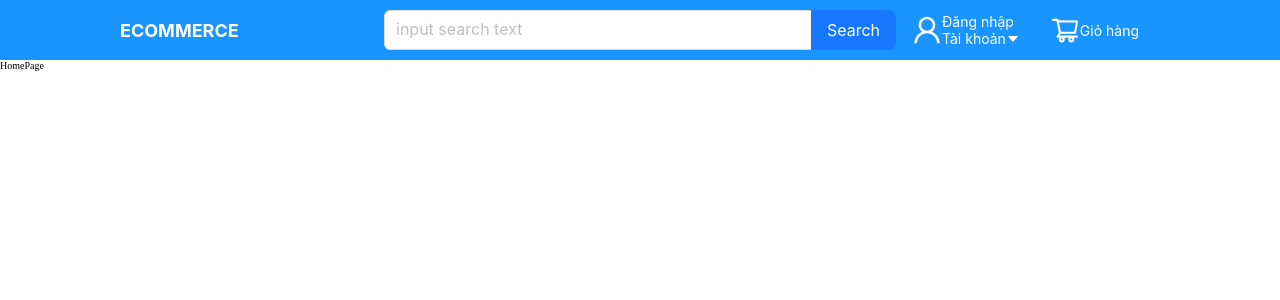
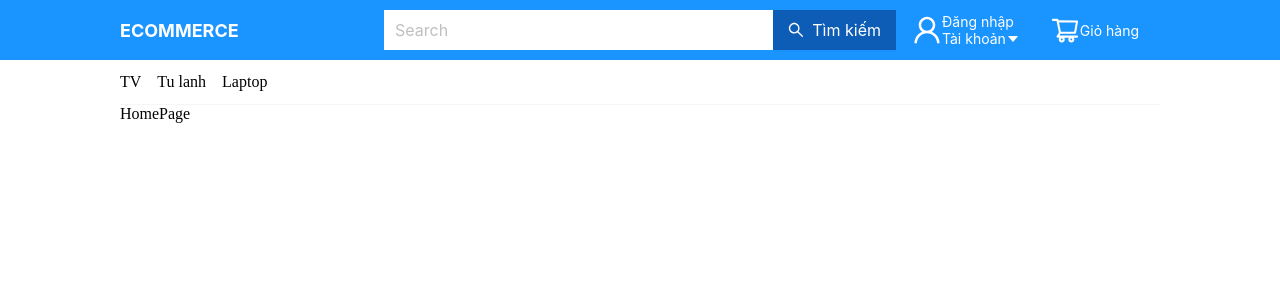
Before and after one commit to khoihuynh300/CCNPMM, a React (Create React App) app: page / in a window 1280 px wide. Shown: the top 300 px of the page. Built offline with nearby package versions, Linux system fonts and the light colour scheme.

Commit message:
giao diện header

```diff
--- /dev/null
+++ b/src/components/ButtonComponent/ButtonComponent.jsx
@@ -0,0 +1,12 @@
+import { Button } from "antd";
+import React from "react";
+
+const ButtonComponent = ({ children, size, style, textButton, ...rests }) => {
+  return (
+    <Button size={size} style={style} {...rests}>
+      {children}
+    </Button>
+  );
+};
+
+export default ButtonComponent;
--- /dev/null
+++ b/src/components/ButtonInputSearch/ButtonInputSearch.jsx
@@ -0,0 +1,41 @@
+import { SearchOutlined } from "@ant-design/icons";
+import React from "react";
+import InputComponent from "../InputComponent/InputComponent";
+import ButtonComponent from "../ButtonComponent/ButtonComponent";
+
+const ButtonInputSearch = (props) => {
+  const {
+    size,
+    placeholder,
+    textButton,
+    bordered,
+    backgroundColorInput = "#fff",
+    backgroundColorButton = "rgb(13, 92, 182)",
+    colorButton = "#fff",
+  } = props;
+
+  return (
+    <div style={{ display: "flex" }}>
+      <InputComponent
+        size={size}
+        placeholder={placeholder}
+        bordered={bordered}
+        style={{ background: backgroundColorInput, borderRadius: "0" }}
+      />
+      <ButtonComponent
+        size={size}
+        icon={<SearchOutlined />}
+        style={{
+          borderRadius: 0,
+          border: !bordered && "none",
+          background: backgroundColorButton,
+          color: colorButton,
+        }}
+      >
+        {textButton}
+      </ButtonComponent>
+    </div>
+  );
+};
+
+export default ButtonInputSearch;
--- a/src/components/HeaderComponent/HeaderComponent.jsx
+++ b/src/components/HeaderComponent/HeaderComponent.jsx
@@ -12,6 +12,8 @@ import {
   WrapperHeaderAccount,
 } from "./style";
 
+import ButtonInputSearch from "../ButtonInputSearch/ButtonInputSearch";
+
 const { Search } = Input;
 
 const HeaderComponent = () => {
@@ -22,12 +24,21 @@ const HeaderComponent = () => {
           <WrapperTextHeader>ECOMMERCE</WrapperTextHeader>
         </Col>
         <Col span={12}>
-          <Search
+          {/* <Search
             placeholder="input search text"
             allowClear
             enterButton="Search"
             size="large"
             // onSearch={onSearch}
+          /> */}
+          <ButtonInputSearch
+            size="large"
+            placeholder="Search"
+            textButton="Tìm kiếm"
+            bordered={false}
+            // backgroundColorInput="#fff"
+            // backgroundColorButton="#fff"
+            // colorButton="#333"
           />
         </Col>
         <Col span={6} style={{ display: "flex", gap: "30px" }}>
--- /dev/null
+++ b/src/components/InputComponent/InputComponent.jsx
@@ -0,0 +1,16 @@
+import { Input } from "antd";
+import React from "react";
+
+const InputComponent = ({ size, placeholder, bordered, style, ...rests }) => {
+  return (
+    <Input
+      size={size}
+      placeholder={placeholder}
+      bordered={bordered}
+      style={style}
+      {...rests}
+    />
+  );
+};
+
+export default InputComponent;
--- /dev/null
+++ b/src/components/TypeProduct/TypeProduct.jsx
@@ -0,0 +1,7 @@
+import React from "react";
+
+const TypeProduct = ({ name }) => {
+  return <div>{name}</div>;
+};
+
+export default TypeProduct;
--- a/src/index.css
+++ b/src/index.css
@@ -2,6 +2,7 @@ body {
   margin: 0;
   padding: 0;
   box-sizing: border-box;
+  font-size: 1.6rem;
 }
 
 html {
--- a/src/pages/HomePage/HomePage.jsx
+++ b/src/pages/HomePage/HomePage.jsx
@@ -1,9 +1,19 @@
-import React from 'react'
+import React from "react";
+import TypeProduct from "../../components/TypeProduct/TypeProduct";
+import { WrapperTypeProduct } from "./style";
 
 const HomePage = () => {
+  const arr = ["TV", "Tu lanh", "Laptop"];
   return (
-    <div>HomePage</div>
-  )
-}
+    <div style={{ padding: "0 120px" }}>
+      <WrapperTypeProduct>
+        {arr.map((item) => {
+          return <TypeProduct name={item} key={item} />;
+        })}
+      </WrapperTypeProduct>
+      HomePage
+    </div>
+  );
+};
 
-export default HomePage
+export default HomePage;
--- /dev/null
+++ b/src/pages/HomePage/style.js
@@ -0,0 +1,10 @@
+import styled from "styled-components";
+
+export const WrapperTypeProduct = styled.div`
+  display: flex;
+  align-items: center;
+  gap: 16px;
+  justify-content: flex-start;
+  border-bottom: 1px solid #f5f5fa;
+  height: 44px;
+`;
```
